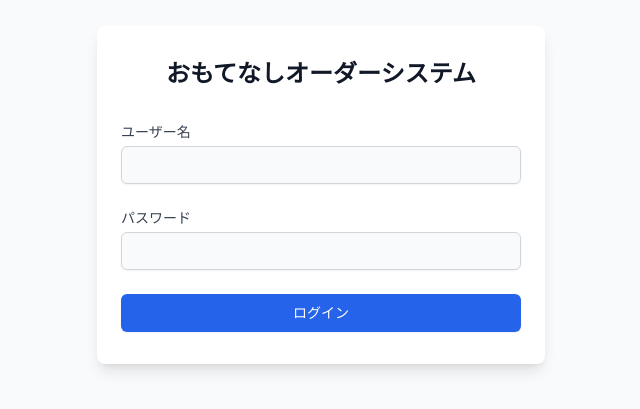
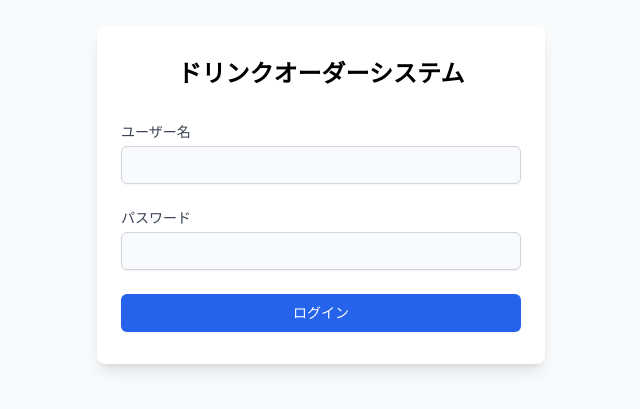
Before and after one commit to hirokiy-yoshida/project1, a Next.js app: page /login in a window 1280 px wide. Shown: the part 205-614 px from the top of the page, without its empty margins (319-959 px from the left). Built offline with nearby package versions, Linux system fonts and the light colour scheme.

Commit message:
refactor: Rename system to Drink Order System

```diff
--- a/app/api/auth/[...nextauth].ts
+++ b/app/api/auth/[...nextauth].ts
@@ -31,7 +31,7 @@ const axiosInstance = axios.create({
   maxRedirects: 5,
   validateStatus: status => status >= 200 && status < 300,
   headers: {
-    'User-Agent': 'Omotenashi-Order-System/1.0',
+    'User-Agent': 'Drink-Order-System/1.0',
   }
 });
 
@@ -219,7 +219,8 @@ export const authOptions: NextAuthOptions = {
             params.toString(),
             {
               headers: {
-                'Content-Type': 'application/x-www-form-urlencoded'
+                'Content-Type': 'application/x-www-form-urlencoded',
+                'User-Agent': 'Drink-Order-System/1.0',
               }
             }
           );
--- a/app/components/Navbar.tsx
+++ b/app/components/Navbar.tsx
@@ -10,7 +10,12 @@ type RefreshCallbackProps = {
   onLayoutClick?: () => void;
 };
 
-export default function Navbar({ onRefresh, isLoading, lastUpdated, onLayoutClick }: RefreshCallbackProps) {
+export default function Navbar({
+  onRefresh,
+  isLoading,
+  lastUpdated,
+  onLayoutClick,
+}: RefreshCallbackProps) {
   const { data: session } = useSession();
 
   const handleRefresh = useCallback(async () => {
@@ -25,9 +30,9 @@ export default function Navbar({ onRefresh, isLoading, lastUpdated, onLayoutClic
         <div className="flex h-16 items-center justify-between">
           {/* Left section */}
           <div className="flex items-center space-x-4">
-            <h1 className="text-lg font-semibold text-gray-900">
-              おもてなしオーダーシステム
-            </h1>
+            <div className="flex-1 text-xl font-semibold">
+              ドリンクオーダーシステム
+            </div>
             <div className="flex items-center space-x-2">
               <button
                 onClick={handleRefresh}
@@ -36,7 +41,7 @@ export default function Navbar({ onRefresh, isLoading, lastUpdated, onLayoutClic
                 title="データを更新"
               >
                 <svg
-                  className={`h-5 w-5 ${isLoading ? 'animate-spin' : ''}`}
+                  className={`h-5 w-5 ${isLoading ? "animate-spin" : ""}`}
                   fill="none"
                   strokeLinecap="round"
                   strokeLinejoin="round"
--- a/app/layout.tsx
+++ b/app/layout.tsx
@@ -7,7 +7,7 @@ const inter = Inter({ subsets: ["latin"] });
 
 export const metadata: Metadata = {
   title: "ドリンクオーダーシステム",
-  description: "おもてなし用のドリンクやお菓子類のオーダー管理システム",
+  description: "ドリンクのオーダー管理システム",
 };
 
 export default function RootLayout({
--- a/app/login/page.tsx
+++ b/app/login/page.tsx
@@ -22,7 +22,9 @@ export default function LoginPage() {
       });
 
       if (result?.error) {
-        setError("ログインに失敗しました。ユーザー名とパスワードを確認してください。");
+        setError(
+          "ログインに失敗しました。ユーザー名とパスワードを確認してください。"
+        );
       } else {
         router.push("/");
       }
@@ -35,17 +37,23 @@ export default function LoginPage() {
     <div className="min-h-screen flex items-center justify-center bg-gray-50">
       <div className="max-w-md w-full">
         <div className="bg-white py-8 px-6 shadow-lg rounded-lg">
-          <h2 className="text-2xl font-semibold text-gray-900 text-center mb-8">
-            おもてなしオーダーシステム
-          </h2>
+          <div className="text-center text-2xl font-bold mb-8">
+            ドリンクオーダーシステム
+          </div>
           {error && (
-            <div className="mb-4 bg-red-50 border-l-4 border-red-400 p-4 text-sm text-red-700" role="alert">
+            <div
+              className="mb-4 bg-red-50 border-l-4 border-red-400 p-4 text-sm text-red-700"
+              role="alert"
+            >
               <p>{error}</p>
             </div>
           )}
           <form onSubmit={handleSubmit} className="space-y-6">
             <div>
-              <label htmlFor="username" className="block text-sm font-medium text-gray-700">
+              <label
+                htmlFor="username"
+                className="block text-sm font-medium text-gray-700"
+              >
                 ユーザー名
               </label>
               <input
@@ -59,7 +67,10 @@ export default function LoginPage() {
               />
             </div>
             <div>
-              <label htmlFor="password" className="block text-sm font-medium text-gray-700">
+              <label
+                htmlFor="password"
+                className="block text-sm font-medium text-gray-700"
+              >
                 パスワード
               </label>
               <input
```
